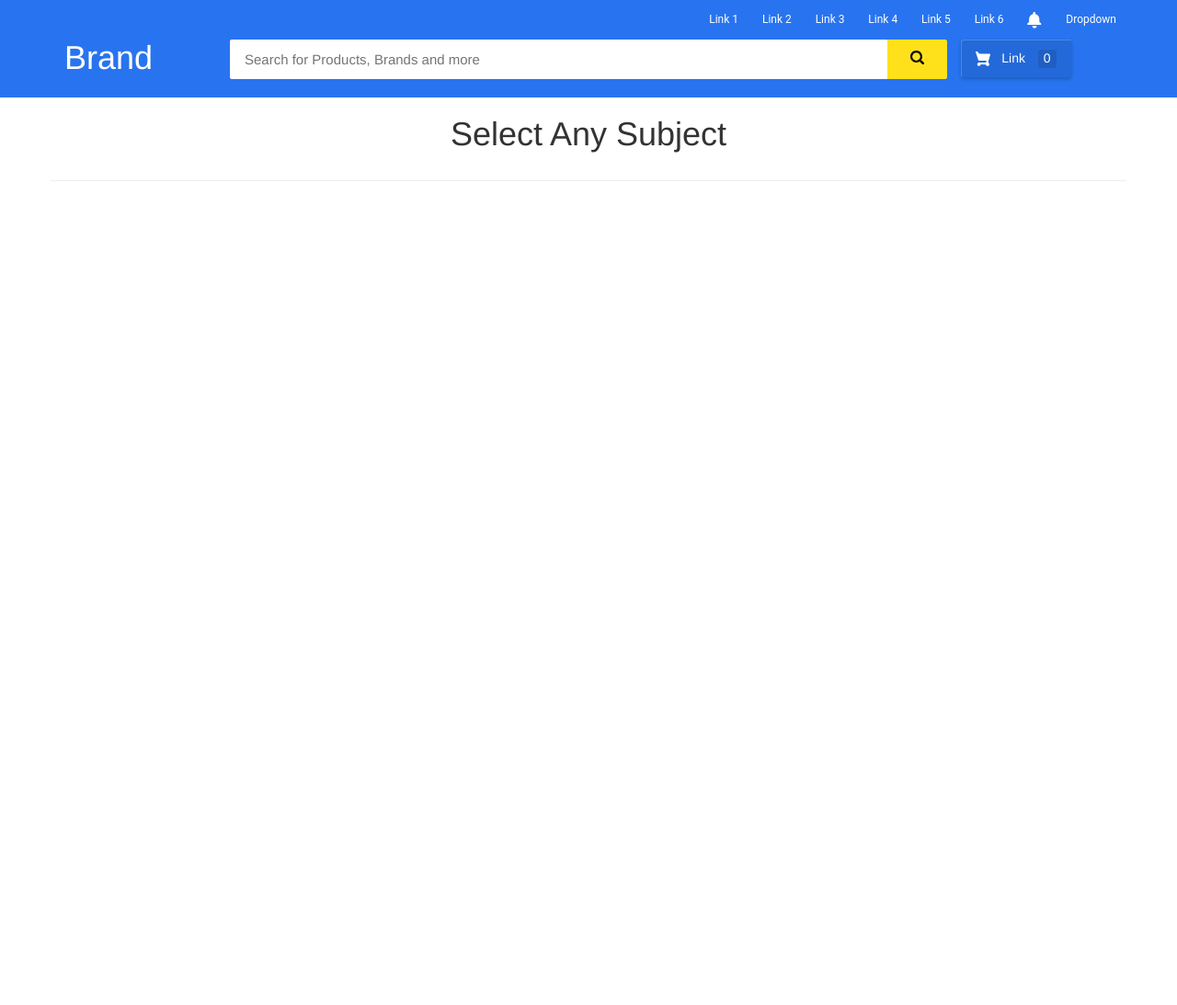
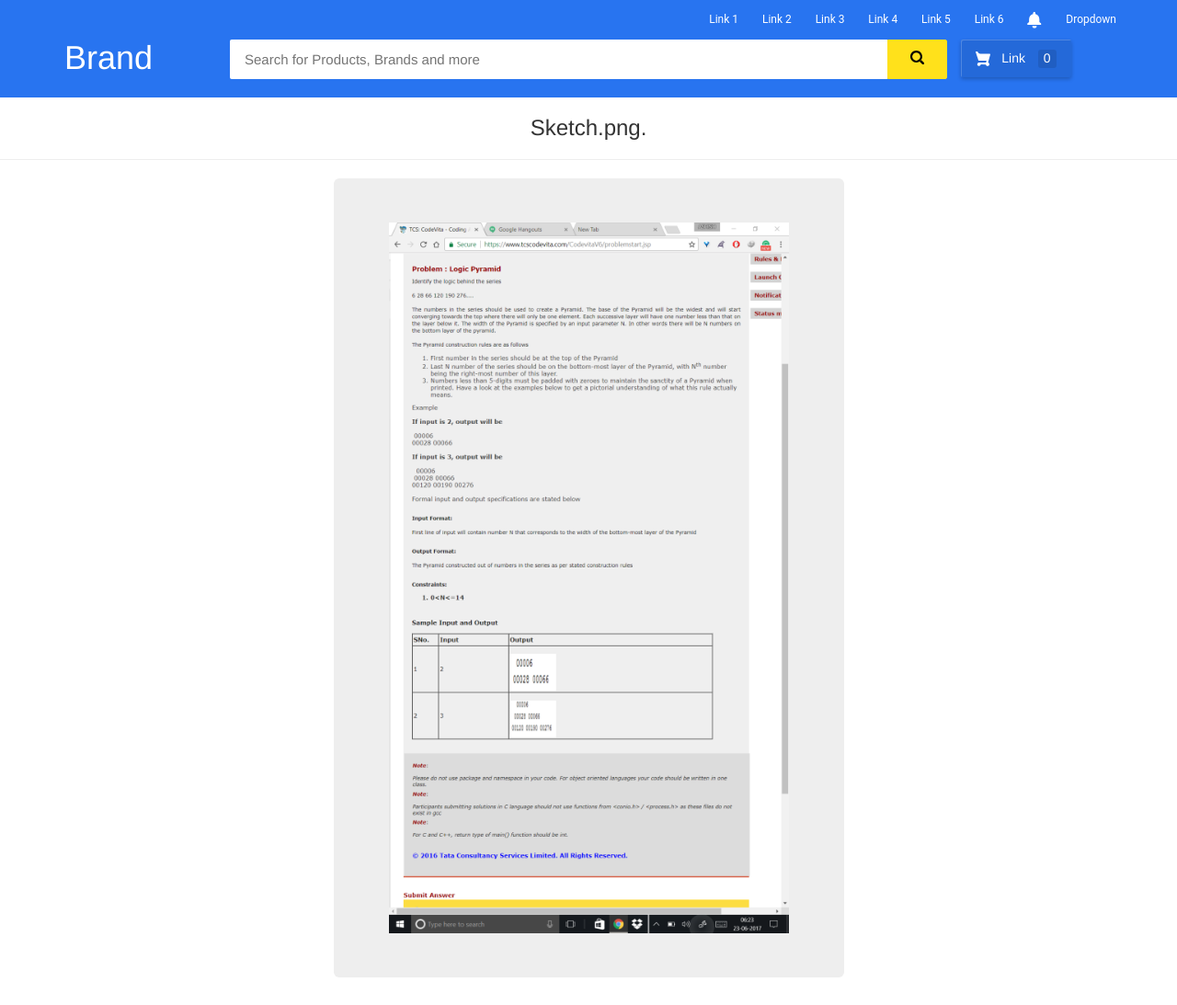
Before and after one commit to ashish1500616/questionbank, a Django app: page /bank/college/3/branch/3/semester/3/paper/3/ in a window 1280 px wide. Shown: the whole page at 92% size. Before the commit the page ends 197 px from the top, so only its background shows below. Run offline with Django 3.2, Linux system fonts and the light colour scheme; data comes from the database, SQL or seed files in the repository; some libraries are stand-ins or nearby versions.

Commit message:
add link to q-paper page

```diff
--- /dev/null
+++ b/bank/templates/bank/question_paper.html
@@ -0,0 +1,14 @@
+{% extends 'bank/base.html' %} {% block body %}
+<center>
+    <h3>{{question_views.question_image}}.</h3></center>
+<hr>
+<div class="container">
+	<div class="row">
+		<div class="col-md-6 col-md-offset-3">
+		<div class="jumbotron">
+			<img src="/media/{{question_views.question_image}}" alt="" class="img-responsive" >
+	    </div>
+		</div>
+	</div>
+</div>
+{% endblock %}
--- a/bank/templates/bank/subjects.html
+++ b/bank/templates/bank/subjects.html
@@ -8,7 +8,7 @@
             <div class="jumbotron">
                     <div>
                         <img src='/media/{{subject.subject_image}}' alt="" style="width:200px;height:200px">
-                        <a href="">{{subject.subject_name}}</a>
+                        <a href="/bank/college/{{cid}}/branch/{{bid}}/semester/{{sid}}/paper/{{subject.id}}">{{subject.subject_name}}</a>
                     </div>
                 </center>
             </div>
--- a/bank/urls.py
+++ b/bank/urls.py
@@ -8,11 +8,14 @@ urlpatterns = [
 
     url(r'^college/(?P<pk>\d+)/$', views.show_branch, name='branch'),
 
-    url(r'^college/(?P<cid>\d+)/branch/(?P<bid>\d+)/semester/(?P<sid>\d+)',
+    url(r'^college/(?P<cid>\d+)/branch/(?P<bid>\d+)/semester/(?P<sid>\d+)/$',
         views.show_subject, name='subject'),
 
-    url(r'^college/(?P<cid>\d+)/branch/(?P<bbid>\d+)',
+    url(r'^college/(?P<cid>\d+)/branch/(?P<bbid>\d+)/$',
         views.show_sem, name="semester"),
+
+    url(r'^college/(?P<cid>\d+)/branch/(?P<bid>\d+)/semester/(?P<semid>\d+)/paper/(?P<subid>\d+)/$',
+        views.show_paper, name='question_paper'),
 
 
 
--- a/bank/views.py
+++ b/bank/views.py
@@ -3,32 +3,38 @@ from django.http import HttpResponse
 import datetime
 from django.views.generic.edit import CreateView, DeleteView, UpdateView
 from django.core.urlresolvers import reverse_lazy
-from django.shortcuts import render, redirect,render_to_response
+from django.shortcuts import render, redirect, render_to_response
 from django.contrib.auth import authenticate, login
 from django.views.generic import View
 from .forms import UserForm
-from .models import  Semester, Branch, Subject ,College
+from .models import Semester, Branch, Subject, College
 
 
 def indexPage(request):
-    college_views=College.objects.all()
-    return render(request,'bank/indexpage.html',{'college_views':college_views})
+    college_views = College.objects.all()
+    return render(request, 'bank/indexpage.html', {'college_views': college_views})
 
 
-
-def show_branch(request,pk):
+def show_branch(request, pk):
     branch_views = Branch.objects.all()
-    return render(request, 'bank/branch.html', {'branch_views': branch_views,'pk':pk})
+    return render(request, 'bank/branch.html', {'branch_views': branch_views, 'pk': pk})
 
 
-def show_subject(request,cid,bid,sid):
-    # query = 'SELECT * FROM bank_subject WHERE branch_id = %s AND semester_id = %s', % [param, params2]
-    subject_views = Subject.objects.raw('SELECT * FROM bank_subject WHERE college_id=%s AND branch_id = %s AND semester_id = %s', [cid,bid, sid])
-    return render(request, 'bank/subjects.html', {'subject_views': subject_views})
+def show_subject(request, cid, bid, sid):
+    # query = 'SELECT * FROM bank_subject WHERE branch_id = %s AND semester_id
+    # = %s', % [param, params2]
+    subject_views = Subject.objects.raw(
+        'SELECT * FROM bank_subject WHERE college_id=%s AND branch_id = %s AND semester_id = %s', [cid, bid, sid])
+    return render(request, 'bank/subjects.html', {'subject_views': subject_views,'cid':cid,'bid':bid,'sid':sid})
 
 # 'SELECT * FROM bank_subject WHERE branch_id = %(key)s AND semester_id = %(key)s', [param, params2]
 
 
-def show_sem(request,cid,bbid):
+def show_sem(request, cid, bbid):
     semester_views = Semester.objects.all()
-    return render(request, 'bank/semester.html', {'semester_views': semester_views,'bbid':bbid,'cid':cid})
+    return render(request, 'bank/semester.html', {'semester_views': semester_views, 'bbid': bbid, 'cid': cid})
+
+
+def show_paper(request, cid, bid, semid, subid):
+    question_views = Subject.objects.get(id=subid)
+    return render(request,'bank/question_paper.html',{'question_views':question_views})
```
